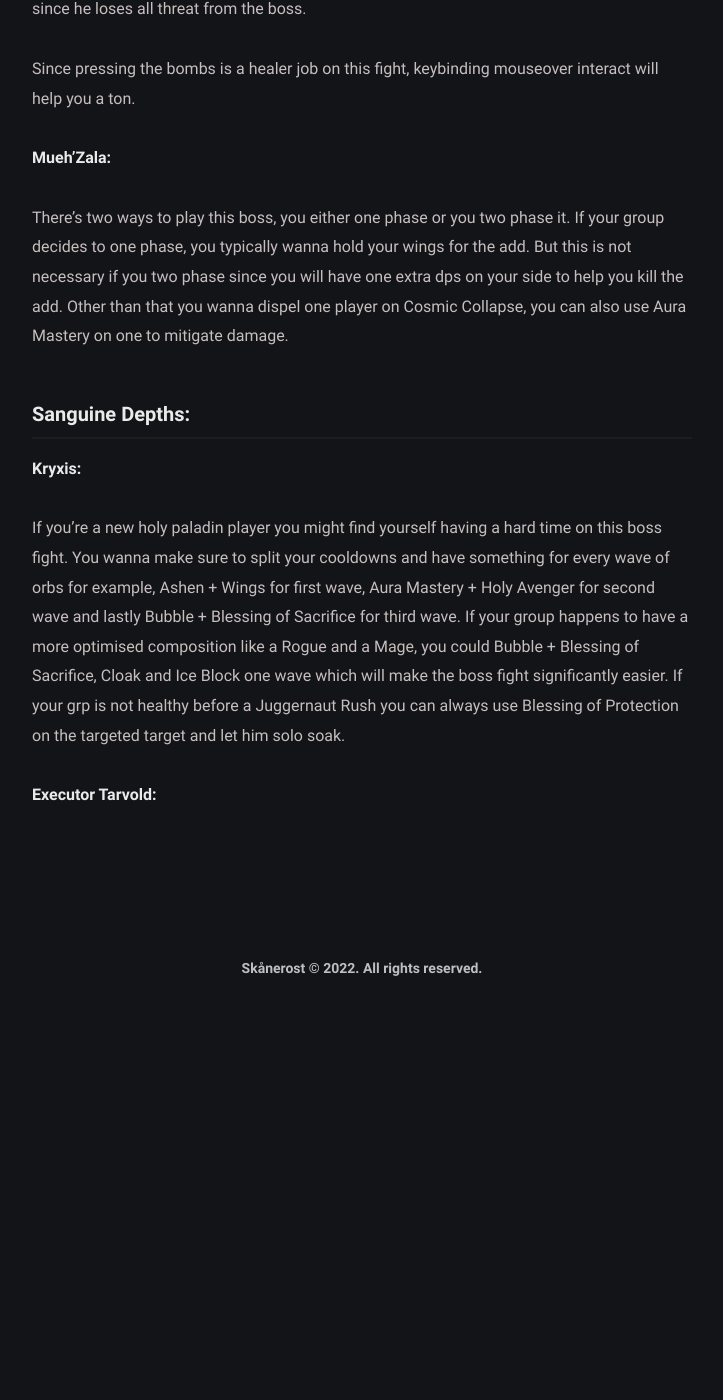
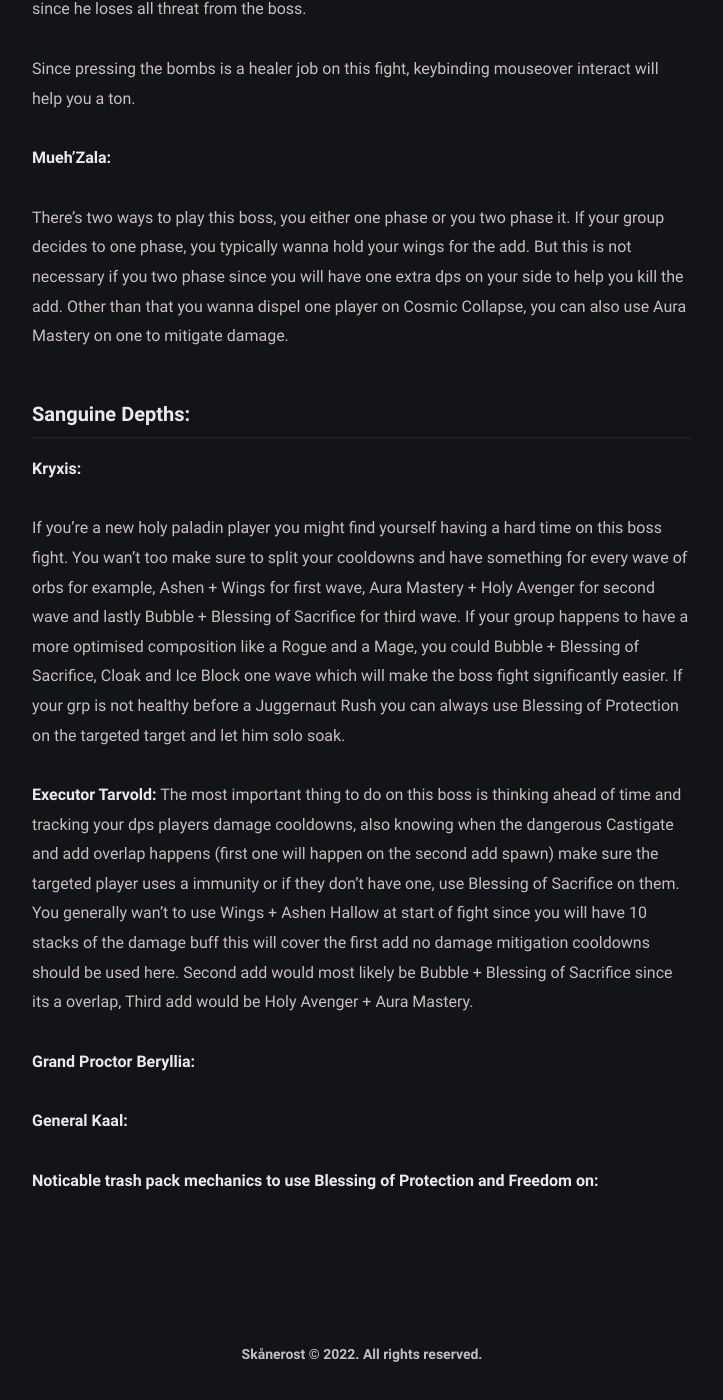
Before and after one commit to BetterThanWowhead/BetterThanWowhead.github.io, a Jekyll site: the page built from pages/M+/cd.md, in a window 1280 px wide and 1400 px high, scrolled down 1274 px. Shown: the whole window, without its empty margins (278-1001 px from the left). Built offline with Jekyll 4.4.1, drawn with Linux system fonts in a browser that asks for light colours; before the commit the page ends 2288 px from its top, so only the background shows below that; some of the changed text lies outside the part shown.

Commit message:
Executor Tarvold

```diff
--- a/pages/M+/cd.md
+++ b/pages/M+/cd.md
@@ -31,6 +31,14 @@ There's two ways to play this boss, you either one phase or you two phase it. If
 ---
 **Kryxis:**
 
-If you're a new holy paladin player you might find yourself having a hard time on this boss fight. You wanna make sure to split your cooldowns and have something for every wave of orbs for example, Ashen + Wings for first wave, Aura Mastery + Holy Avenger for second wave and lastly Bubble + Blessing of Sacrifice for third wave. If your group happens to have a more optimised composition like a Rogue and a Mage, you could Bubble + Blessing of Sacrifice, Cloak and Ice Block one wave which will make the boss fight significantly easier. If your grp is not healthy before a Juggernaut Rush you can always use Blessing of Protection on the targeted target and let him solo soak.
+If you're a new holy paladin player you might find yourself having a hard time on this boss fight. You wan't too make sure to split your cooldowns and have something for every wave of orbs for example, Ashen + Wings for first wave, Aura Mastery + Holy Avenger for second wave and lastly Bubble + Blessing of Sacrifice for third wave. If your group happens to have a more optimised composition like a Rogue and a Mage, you could Bubble + Blessing of Sacrifice, Cloak and Ice Block one wave which will make the boss fight significantly easier. If your grp is not healthy before a Juggernaut Rush you can always use Blessing of Protection on the targeted target and let him solo soak.
 
 **Executor Tarvold:**
+The most important thing to do on this boss is thinking ahead of time and tracking your dps players damage cooldowns, also knowing when the dangerous Castigate and add overlap happens (first one will happen on the second add spawn) make sure the targeted player uses a immunity or if they don't have one, use Blessing of Sacrifice on them. You generally wan't to use Wings + Ashen Hallow at start of fight since you will have 10 stacks of the damage buff this will cover the first add no damage mitigation cooldowns should be used here. Second add would most likely be Bubble + Blessing of Sacrifice since its a overlap, Third add would be Holy Avenger + Aura Mastery.
+
+
+**Grand Proctor Beryllia:**
+
+**General Kaal:**
+
+**Noticable trash pack mechanics to use Blessing of Protection and Freedom on:**
```
Also changed, not shown: other parts of pages/M+/cd.md (+1 -1 lines).
